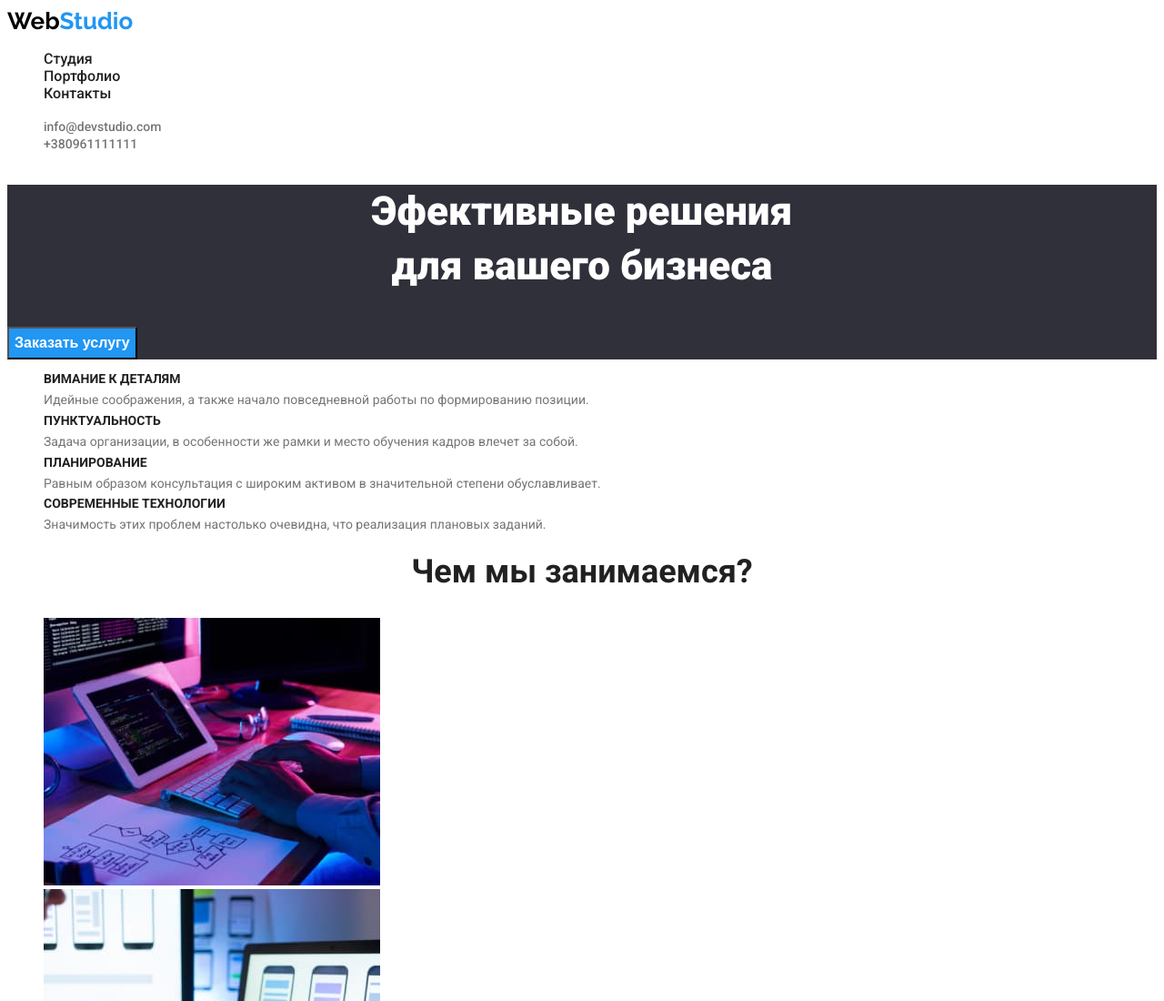
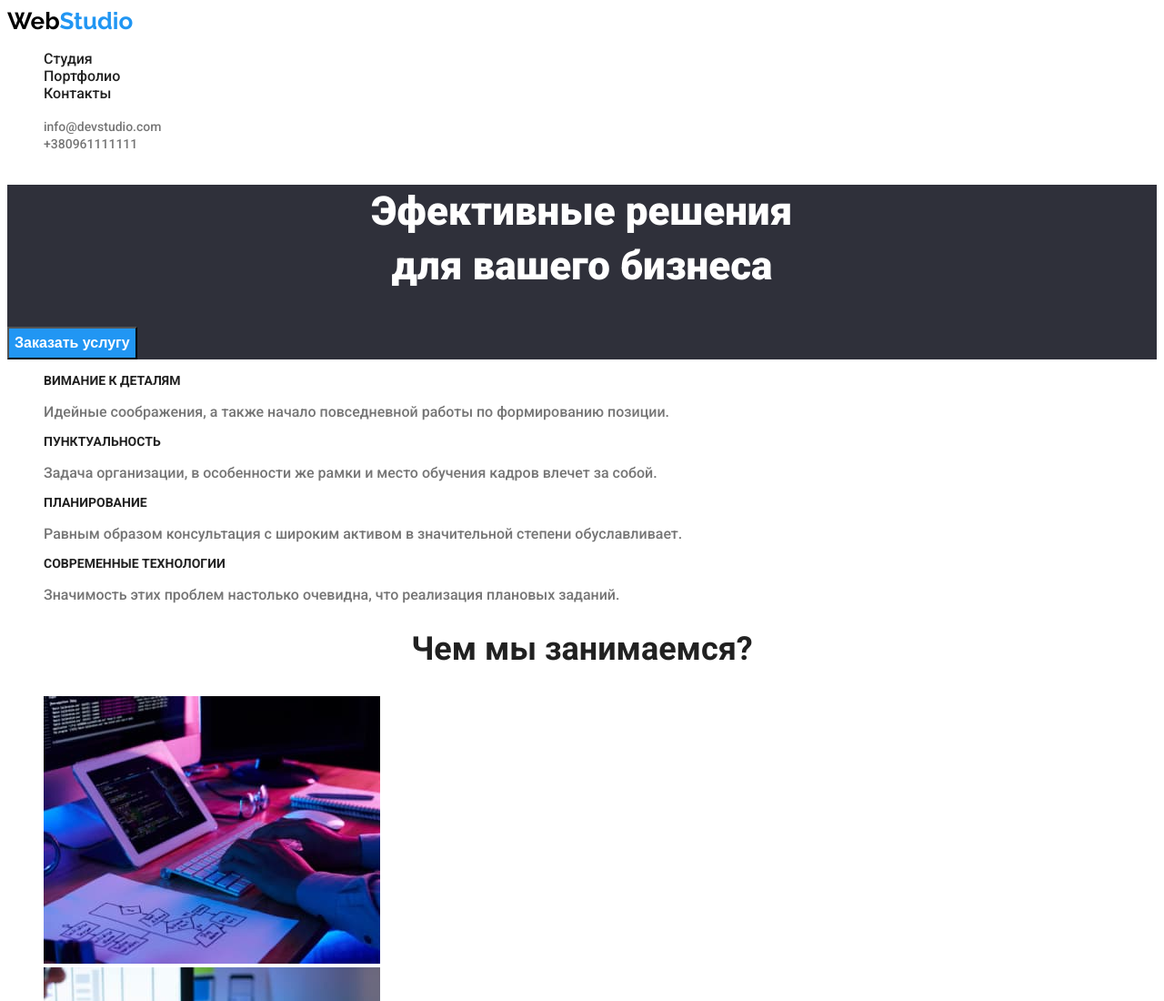
Before and after one commit to Eljasz/goit-markup-hw-02, a plain HTML site: page index.html in a window 1280 px wide. Shown: the top 1100 px of the page at 91% size. Drawn offline with Linux system fonts and the light colour scheme.

Commit message:
tried to fix bag(1)

```diff
--- a/index.html
+++ b/index.html
@@ -42,36 +42,44 @@
       <!-- преимущества -->
       <section class="section">
         <h2 hidden class="section-title">Наши преимущества</h2>
-        <ul class="feature-list list">
+        <ul class="list">
           <li>
             <h3 class="feature-title">ВИМАНИЕ К ДЕТАЛЯМ</h3>
             <p>
-              Идейные соображения, а также начало повседневной работы по
-              формированию позиции.
+              <span class="feature">
+                Идейные соображения, а также начало повседневной работы по
+                формированию позиции.</span
+              >
             </p>
           </li>
 
           <li>
             <h3 class="feature-title">ПУНКТУАЛЬНОСТЬ</h3>
             <p>
-              Задача организации, в особенности же рамки и место обучения кадров
-              влечет за собой.
+              <span>
+                Задача организации, в особенности же рамки и место обучения
+                кадров влечет за собой.</span
+              >
             </p>
           </li>
 
           <li>
             <h3 class="feature-title">ПЛАНИРОВАНИЕ</h3>
             <p>
-              Равным образом консультация с широким активом в значительной
-              степени обуславливает.
+              <span>
+                Равным образом консультация с широким активом в значительной
+                степени обуславливает.</span
+              >
             </p>
           </li>
 
           <li>
             <h3 class="feature-title">СОВРЕМЕННЫЕ ТЕХНОЛОГИИ</h3>
             <p>
-              Значимость этих проблем настолько очевидна, что реализация
-              плановых заданий.
+              <span
+                >Значимость этих проблем настолько очевидна, что реализация
+                плановых заданий.</span
+              >
             </p>
           </li>
         </ul>
```
